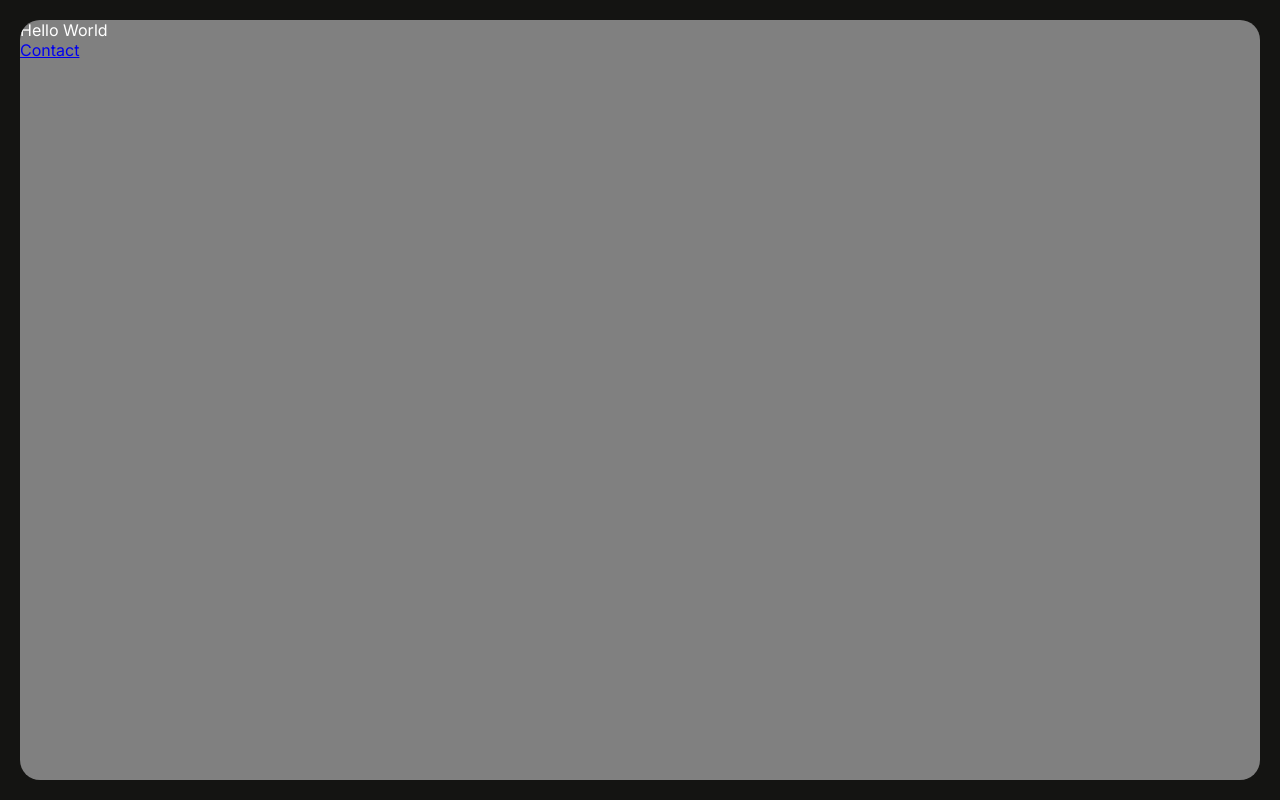
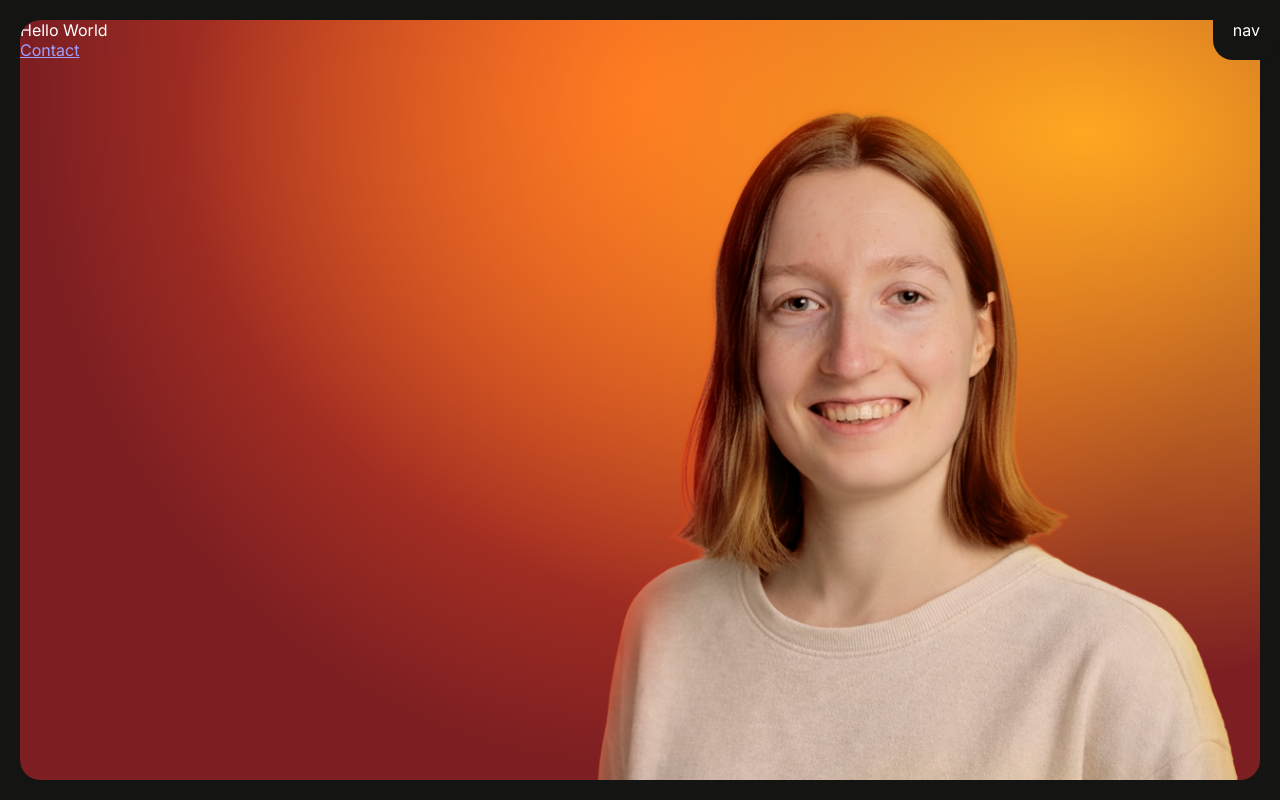
Before and after one commit to Alex-Emanuel/portfolio-alex, a React (Vite) app: page / in a window 1280 px wide. Built offline with nearby package versions, Linux system fonts and the light colour scheme.

Commit message:
basic hero section

```diff
--- a/src/Layout.jsx
+++ b/src/Layout.jsx
@@ -2,6 +2,8 @@ import { Outlet, ScrollRestoration } from 'react-router-dom';
 import { useState, useRef } from 'react';
 import { gsap } from 'gsap';
 import { useGSAP } from "@gsap/react";
+
+import Navbar from './components/navbar/navbar.jsx'
 
 const Layout = () => {
   const [loading, setLoading] = useState(true);
@@ -16,6 +18,8 @@ const Layout = () => {
   useGSAP(() => {
     if (!loading) return;
 
+    document.body.style.overflow = 'hidden';
+
     gsap.set('.website-content', { autoAlpha: 0 });
     gsap.set('.preloader', { autoAlpha: 1 });
 
@@ -26,7 +30,10 @@ const Layout = () => {
 
           gsap.timeline({
             defaults: { ease: "power2.inOut" },
-            onComplete: () => setLoading(false)
+            onComplete: () => {
+              setLoading(false);
+              document.body.style.overflow = '';
+            }
           })
           .to(orangeBoxRef.current, { height: '100%', duration: 0.65 })
           .to('.preloader', { autoAlpha: 0, duration: 0.1 })
@@ -44,19 +51,23 @@ const Layout = () => {
   }, [loading], containerRef);
 
   return (
-    <div className='outside' ref={containerRef}>
+    <>
+    <div className='frame' ref={containerRef}>
       <div className='website-content'>
         {/* <Navbar /> */}
-        <div style={{ backgroundColor: "gray" }}>
+        <Navbar/>
+        <div>
           <Outlet />
         </div>
         {/* <Footer /> */}
         <ScrollRestoration />
       </div>
+    </div>
 
       {/* Preloader / Orangebox overlay */}
       {loading && (
         <>
+          <div className='outside' ref={containerRef}>
           <div ref={orangeBoxRef} className='orangebox'></div>
           <div className="preloader">
             <p>Alex Emanuel</p>
@@ -74,9 +85,10 @@ const Layout = () => {
               ></div>
             </div>
           </div>
+          </div>
         </>
       )}
-    </div>
+    </>
   );
 }
 
--- /dev/null
+++ b/src/components/hero/hero.css
@@ -0,0 +1,36 @@
+.hero {
+  height: calc(100dvh - 40px);
+  width: calc(100% + 12px);
+  background-color: #7C1E22;
+  background-image:
+  radial-gradient(at 85% 15%, #FFA700 0px, transparent 60%),
+  radial-gradient(at 50% 10%, var(--primary-orange) 0px, transparent 70%),
+  radial-gradient(at 100% 60%, #631412 0px, transparent 50%),
+  radial-gradient(at 10% 40%, #7C1E22 0px, transparent 50%);
+  background-blend-mode: lighten;
+  border-radius: 20px 20px 20px 20px;
+  position: relative;
+}
+
+.hero img {
+  position: absolute;
+  bottom: 0;
+  right: 0;
+  height: 100%;
+}
+
+@media (max-width: 768px) {
+  .hero {
+    width: 100%;
+  }
+
+  .hero img {
+    display: none;
+  }
+}
+
+@media (max-width: 1100px) {
+  .hero img {
+    right: -150px;
+  }
+}
--- /dev/null
+++ b/src/components/hero/hero.jsx
@@ -0,0 +1,15 @@
+import { Link } from 'react-router';
+import './hero.css';
+
+const Hero = () => {
+    return (
+        <div className='hero'>
+            <p>Hello World</p>
+            <Link to='/contact' className="text-blue-600 underline">Contact</Link>
+            <img src='/me.png'></img>
+            {/* <i className="fa-solid fa-image"></i> */}
+        </div>
+    )
+}
+
+export default Hero;
--- /dev/null
+++ b/src/components/navbar/navbar.css
@@ -0,0 +1,8 @@
+.navbutton {
+  position: fixed;
+  right: 0;
+  z-index: 999;
+  background-color: var(--background-color);
+  padding: 0 20px 20px 20px;
+  border-radius: 0 0px 20px 20px;
+}
--- /dev/null
+++ b/src/components/navbar/navbar.jsx
@@ -0,0 +1,12 @@
+import { Link } from 'react-router';
+import './navbar.css';
+
+const Navbar = () => {
+    return (
+        <div className='navbutton'>
+            <p>nav</p>
+        </div>
+    )
+}
+
+export default Navbar;
--- a/src/index.css
+++ b/src/index.css
@@ -5,6 +5,8 @@
 
   --extra-bold: 800;
   --regular: 400;
+
+  color-scheme: dark;
 }
 
 html, body, p {
@@ -28,6 +30,26 @@ body {
   width: calc(100% - 40px);
   z-index: 50;
   overflow: hidden;
+}
+
+.frame {
+  background-color: var(--background-color);
+  border-radius: 20px;
+  margin: 20px;
+  padding: 0;
+  width: calc(100% - 40px);
+  height: calc(100dvh - 40px);
+  overflow: hidden;
+  box-sizing: border-box;
+  display: flex;
+  flex-direction: column;
+}
+
+.website-content {
+  flex: 1;
+  overflow-y: overlay;
+  overflow-x: hidden;
+  -webkit-overflow-scrolling: touch;
 }
 
 /* Pre loader */
@@ -83,7 +105,7 @@ body {
 
 .orangebox {
   background-color: var(--primary-orange);
-  position:absolute;
+  position: absolute;
   bottom: 0;
   height: 0;
   width: 100%;
@@ -133,10 +155,3 @@ body {
     margin-left: -0.5rem;
   }
 }
-
-
-
-.test {
-  height: 100dvh;
-  background-color: gray;
-}
--- a/src/pages/home.jsx
+++ b/src/pages/home.jsx
@@ -1,12 +1,10 @@
-import { Link } from 'react-router';
+import Hero from '../components/hero/hero.jsx'
 
 const Home = () => {
     return (
-        <div className='test'>
-            <p>Hello World</p>
-            <Link to='/contact' className="text-blue-600 underline">Contact</Link>
-            {/* <i className="fa-solid fa-image"></i> */}
-        </div>
+        <>
+        <Hero/>
+        </>
     )
 }
 
```
Also changed, not shown: public/me.png (added).
